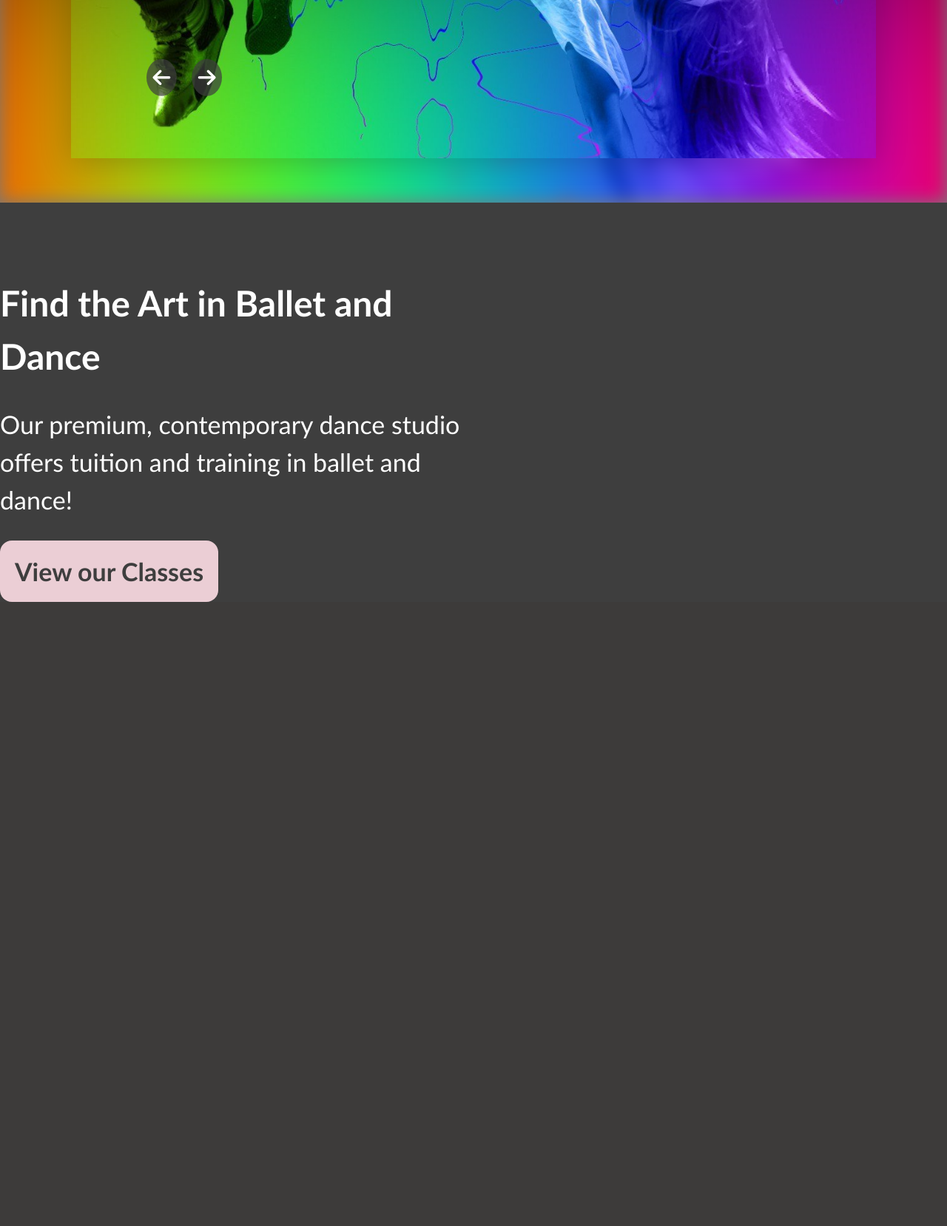
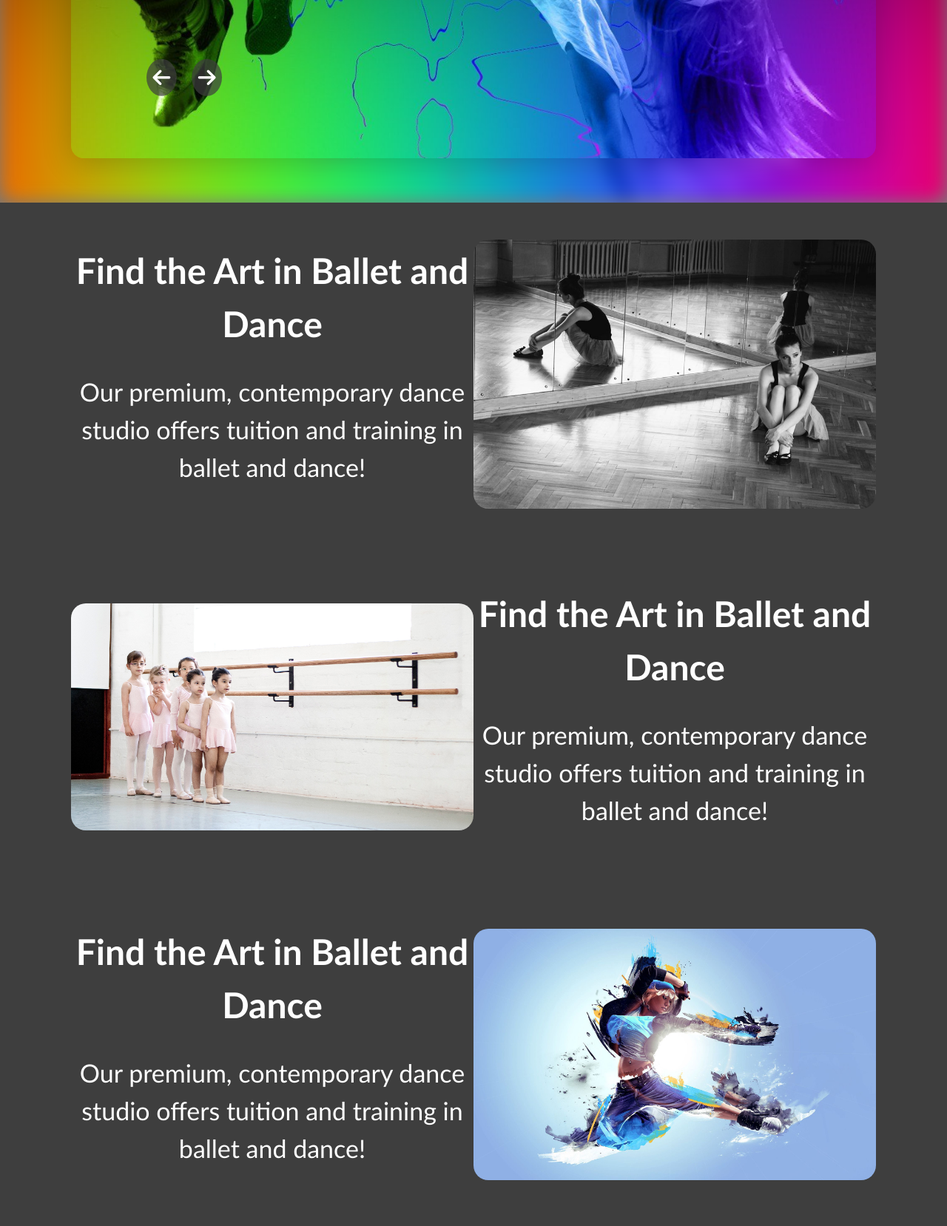
Before and after one commit to LilithsDemon/1STEP-UNI, a PHP site: page / in a window 1280 px wide. Shown: the part 526-2184 px from the top of the page at 74% size. Before the commit the page ends 1340 px from the top, so only its background shows below. Run offline with PHP 8.4, Linux system fonts and the light colour scheme; some libraries are stand-ins or nearby versions.

Commit message:
Added to home page ready for rest of pages

```diff
--- a/index.html
+++ b/index.html
@@ -1,19 +1,21 @@
 <!DOCTYPE html>
 <html>
+
 <head>
 	<meta name="viewport" content="width=device-width, initial-scale=1.0">
 	<title>1 S T E P | Home</title>
-        <link rel="stylesheet" href="style.css"/>
+	<link rel="stylesheet" href="style.css" />
 	<script src="https://kit.fontawesome.com/a29f3f1e4b.js" crossorigin="anonymous"></script>
 	<script src="https://code.jquery.com/jquery-3.3.1.min.js" type="text/javascript"></script>
 </head>
+
 <body>
 	<header>
 		<nav>
 			<div class="container">
 				<img src="Assets/Images/one-step-logo.png">
 
-                    <div class = "menu">
+				<div class="menu">
 					<ul class="nav_list">
 						<li class="nav_item">
 							<a href="#home" class="is-active">Home</a>
@@ -49,7 +51,7 @@
 		</div>
 	</header>
 
-        <section class = "home home_section" id="home">
+	<section class="home home_section" id="home">
 		<div class="slider">
 			<div class="slider__slide slider__slide--active" data-slide="1">
 				<div class="slider__wrap">
@@ -109,15 +111,50 @@
 			</div>
 			<div class="slider__indicators"></div>
 		</div>
+		<div class="section-container">
+			<div class="row">
 				<div class="home_data">
 					<div class="home_text">
 						<h1>Find the Art in Ballet and Dance</h1>
 						<p>Our premium, contemporary dance studio offers tuition and training in ballet and dance!</p>
-                    <a href="#classes" class="home_button">View our Classes</a>
+					</div>
+				</div>
+				<div class="home_data">
+					<div class="home_img">
+						<img src="Assets/Images/girl_studio.jpg" alt="Student in Ballet">
+					</div>
+				</div>
+			</div>
+			<div class="row odd">
+				<div class="home_data">
+					<div class="home_img">
+						<img src="Assets/Images/kids_studio.jpg" alt="Student in Ballet">
+					</div>
+				</div>
+				<div class="home_data">
+					<div class="home_text">
+						<h1>Find the Art in Ballet and Dance</h1>
+						<p>Our premium, contemporary dance studio offers tuition and training in ballet and dance!</p>
+					</div>
+				</div>
+			</div>
+			<div class="row">
+				<div class="home_data">
+					<div class="home_text">
+						<h1>Find the Art in Ballet and Dance</h1>
+						<p>Our premium, contemporary dance studio offers tuition and training in ballet and dance!</p>
+					</div>
+				</div>
+				<div class="home_data">
+					<div class="home_img">
+						<img src="Assets/Images/abstract_dance.jpg" alt="Student in Ballet">
+					</div>
+				</div>
 			</div>
 		</div>
 	</section>
 
 	<script language="Javascript" type="text/javascript" src="main.js"></script>
 </body>
+
 </html>
--- a/main.js
+++ b/main.js
@@ -37,6 +37,16 @@ $(document).ready(function () {
     );
   }
 
+  setInterval(function() {
+    var currentSlide = Number($(".slider__slide--active").data("slide"));
+    var totalSlides = $(".slider__slide").length;
+    currentSlide++;
+    if (currentSlide > totalSlides) {
+      currentSlide = 1;
+    }
+    goToSlide(currentSlide);
+  }, 8000);
+
   $(".slider__next, .go-to-next").on("click", function () {
     var currentSlide = Number($(".slider__slide--active").data("slide"));
     var totalSlides = $(".slider__slide").length;
--- a/style.css
+++ b/style.css
@@ -306,6 +306,7 @@ nav img {
     filter: blur(1.5vh);
     transition: filter 900ms cubic-bezier(0.785, 0.135, 0.15, 0.86);
     transition-delay: 900ms !important;
+	border-radius: 20px;
   }
   .slider__slide--active .slider__inner {
     transform: scale(0.85);
@@ -314,6 +315,7 @@ nav img {
     opacity: 1;
     transition: transform 900ms cubic-bezier(0.785, 0.135, 0.15, 0.86), box-shadow 900ms cubic-bezier(0.785, 0.135, 0.15, 0.86), opacity 1ms step-end;
     transition-delay: 900ms;
+	border-radius: 20px;
   }
   .slider__slide--active .slider__content {
     opacity: 1;
@@ -408,24 +410,29 @@ nav img {
     opacity: 1;
 }
 
-.home .section-container
+.section-container
 {
     display: flex;
     flex-direction: column;
     height: 100%;
 }
 
-.home .row
+.odd,
+.row
 {
     display: flex;
+	flex-wrap: wrap;
     height: 100%;
+	width: 85%;
     align-items: center;
+	margin: auto;
+	padding-top: 50px;
 }
 
 .home_data
 {
     display: flex;
-    flex-direction: column;
+	flex-direction: column;
     flex: 0 0 50%;
     max-width: 50%;
     height: 100%;
@@ -434,7 +441,7 @@ nav img {
     justify-self: center;
     align-items: center;
     text-align: center;
-    margin-top: 100px;
+	padding-bottom: 50px;
 }
 
 .home_text h1
@@ -449,31 +456,10 @@ nav img {
     font-size: 34px;
 }
 
-.home_button
+.home_img img
 {
-    display: inline-block;
-    background-color: var(--ballet_shoe_pink);
-    color: var(--light_grey_bg);
-    padding: 1rem 1.25rem;
-    border-radius: 1rem;
-    font-weight: 700;
-    font-size: 34px;
-    transition: 0.4s ease;
-}
-
-.home_button:hover
-{
-    box-shadow: 0 0 20px rgba(255, 255, 255, 0.45);
-}
-
-.home_text
-{
-    justify-content: left;
-    justify-items: left;
-    justify-self: left;
-    align-items: left;
-    text-align: left;
-    z-index: 2;
+	width: 100%;
+	border-radius: 20px;
 }
 
 @media (min-width: 960px) {
@@ -503,6 +489,11 @@ nav img {
         z-index: 3;
     }
 
+	.odd
+	{
+		flex-direction: column-reverse;
+	}
+
     .home_picture img
     {
         width:100%;
@@ -510,11 +501,6 @@ nav img {
         z-index: 2;
     }
 
-    .row
-    {
-        flex-direction: column-reverse;
-    }
-
     .slider__slide--active .slider__inner {
         transform: scale(1);
     }
```
Also changed, not shown: Assets/Images/abstract_dance.jpg (added), Assets/Images/kids_studio.jpg (added). Lines whose indentation alone changed are shown as unchanged.
